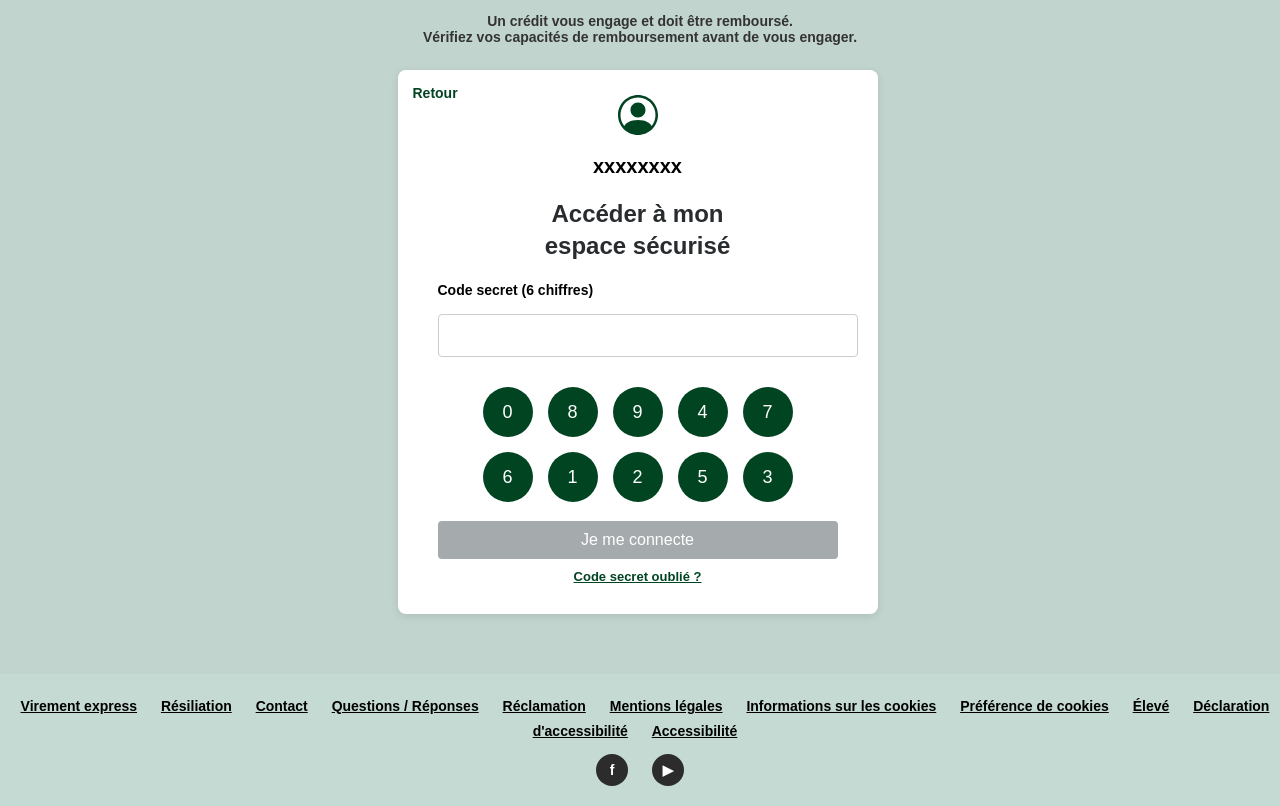
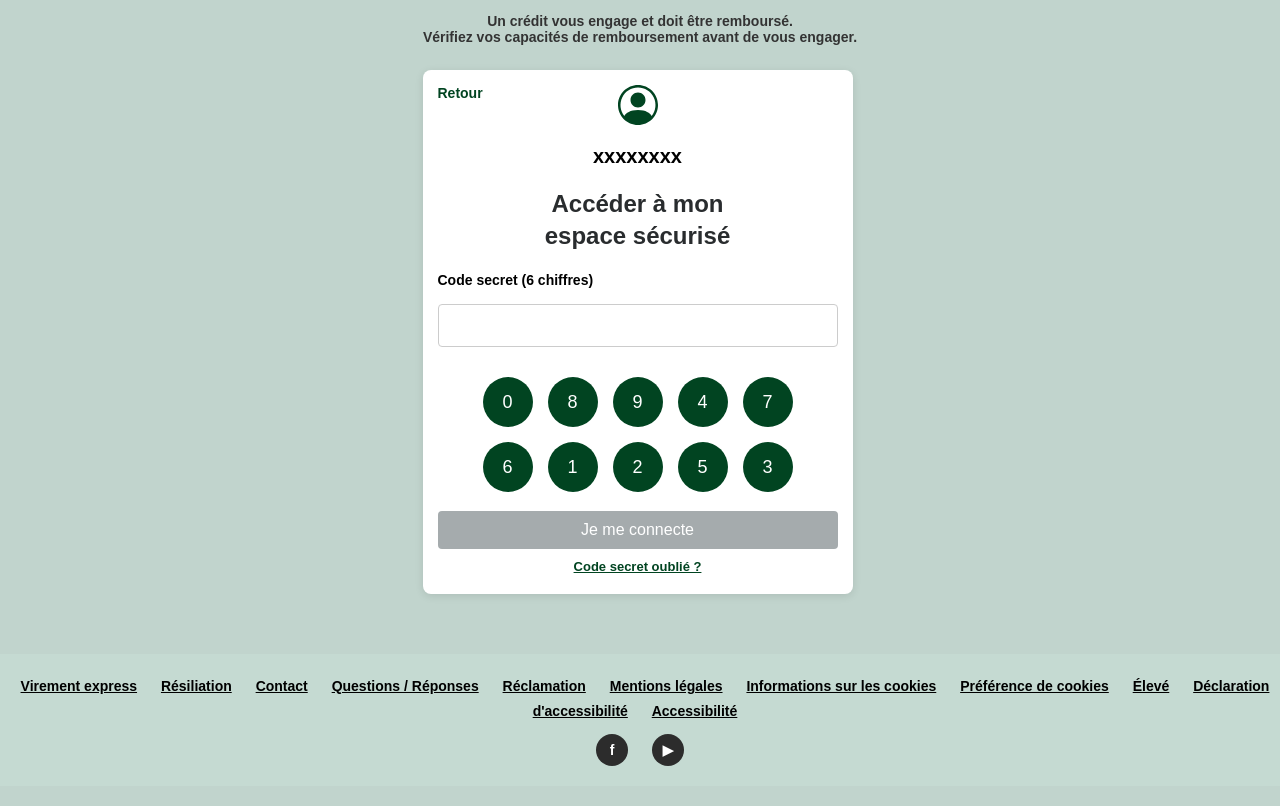
Before and after one commit to Escobarorsot/cetelem_code_s-curit-, a Flask app: page / in a window 1280 px wide. Shown: the part 321-1127 px from the top of the page. After the commit the page ends 1087 px from the top, so only its background shows below. Run offline with Flask 3, Linux system fonts and the light colour scheme.

Commit message:
Modifications interface de connexion sécurisée

```diff
--- a/templates/login.html
+++ b/templates/login.html
@@ -43,7 +43,7 @@
 
     .login-box {
       background-color: #fff;
-      padding: 30px 40px;
+      padding: 20px 15px;
       border-radius: 8px;
       box-shadow: 0 2px 8px rgba(0, 0, 0, 0.1);
       max-width: 400px;
@@ -118,7 +118,7 @@
     }
 
     #codeInput {
-      width: 105%;
+      width: 100%;
       padding: 10px 40px 10px 10px;
       font-size: 18px;
       text-align: left;
```
